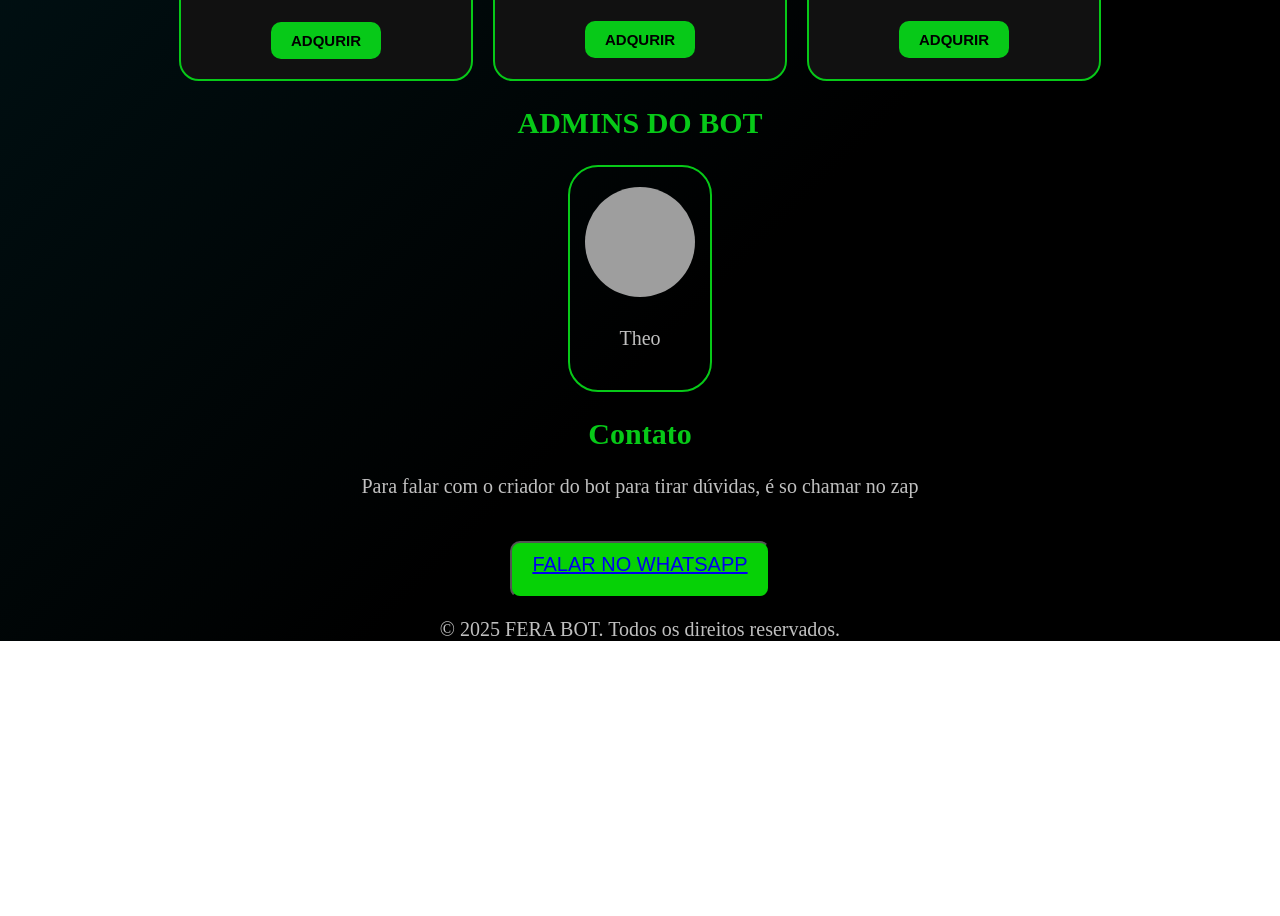
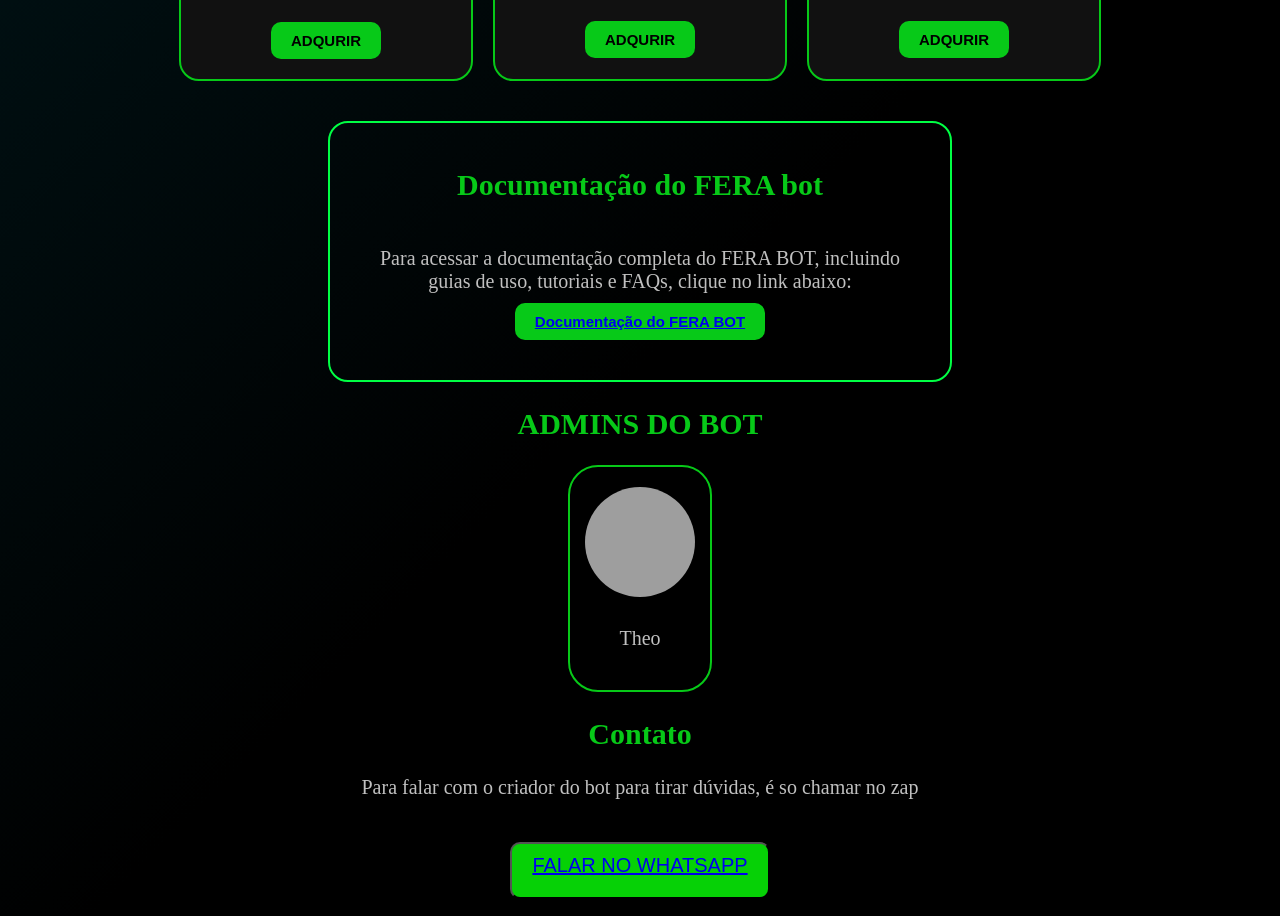
Before and after one commit to kid-anonymo/ferinhabot, a plain HTML site: page index.html in a window 1280 px wide. Shown: the part 1065-1981 px from the top of the page. Before the commit the page ends 1706 px from the top, so only its background shows below. Drawn offline with Linux system fonts and the light colour scheme; grey boxes are pictures that could not be loaded.

Commit message:
Enhance index.html with documentation section
Added a documentation section for FERA BOT.

```diff
--- a/index.html
+++ b/index.html
@@ -46,6 +46,12 @@
                     <button>ADQURIR</button>
                 </div>
             </div>
+            <div class="documentation">
+                <h2>Documentação do FERA bot</h2>
+                 <p>Para acessar a documentação completa do FERA BOT, incluindo</br> guias de uso, tutoriais e FAQs, clique no link abaixo:
+                 <br><button><a href="https://docs.ferabot.com">Documentação do FERA BOT</a></button>
+                 </p>
+            </div>
             <h2>ADMINS DO BOT</h2>
             <div class="adms-container">
                 <div class="adms-info">
@@ -53,6 +59,7 @@
                     <p>Theo</p>
                 </div>
             </div>
+        </section>
         <section class="contact">
             <h2>Contato</h2>
             <p>Para falar com o criador do bot para tirar dúvidas, é so chamar no zap</p></br>
```
